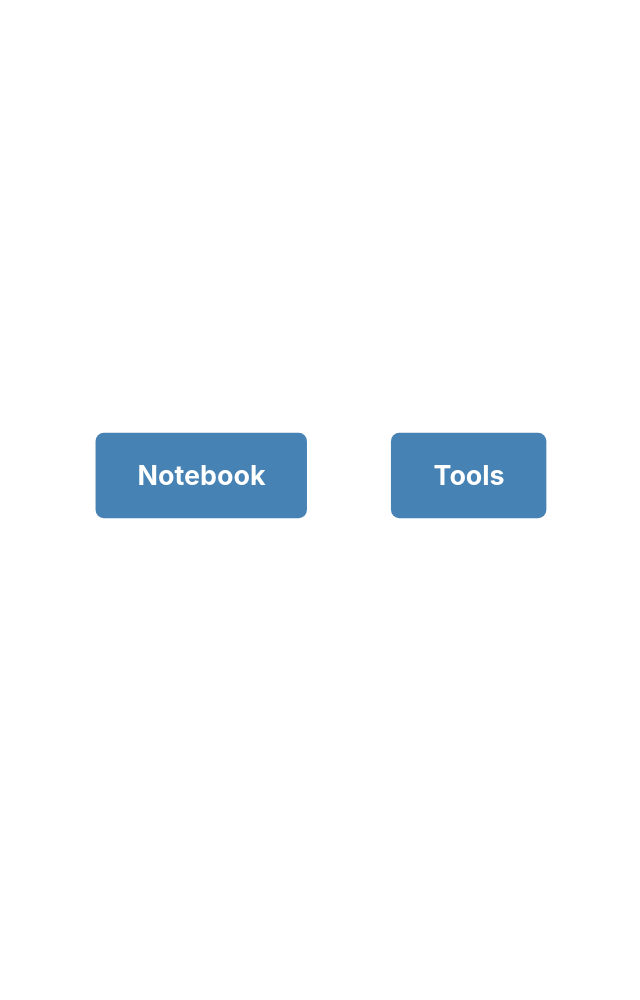
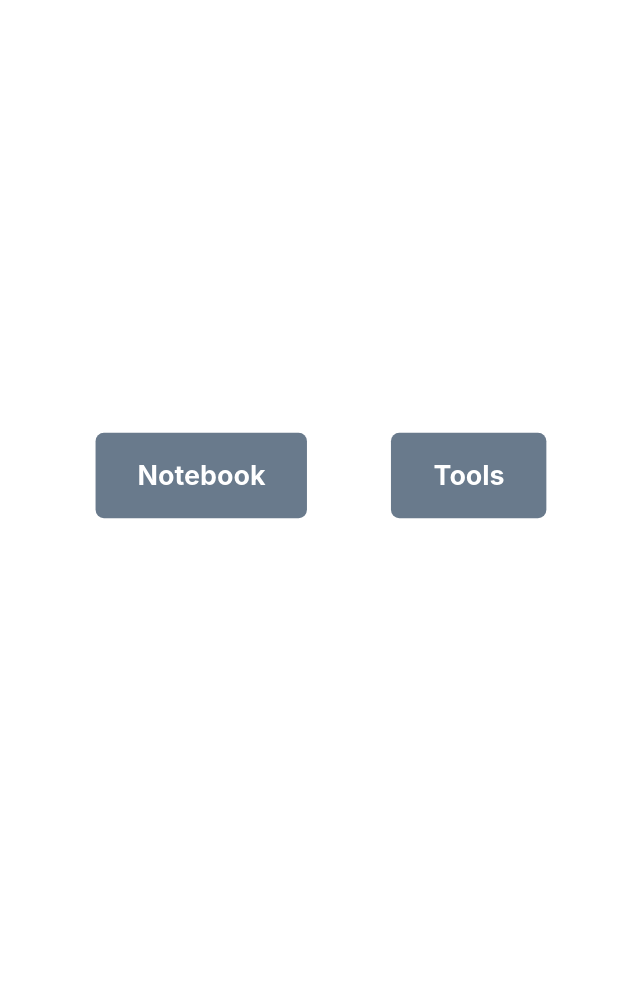
Before and after one commit to rosenj7/bubbamurphy.github.io, a Jekyll site: the page built from index.html, in a window 1280 px wide. Shown: the whole page, without its empty margins (319-959 px from the left). Built offline with Jekyll 4.4.1, drawn with Linux system fonts in a browser that asks for light colours.

Commit message:
Update default.html

```diff
--- a/_layouts/default.html
+++ b/_layouts/default.html
@@ -7,8 +7,8 @@
     <style>
         /* New Gunmetal Blue Color Variable */
     :root {
-        --gunmetal: #4682B4; /* Steel Blue for a softer, professional look */
-        --accent: #d35400; /* Orange for consistent highlighting */
+        --gunmetal: #697A8C; /* Steel Blue for a softer, professional look */
+        --accent: #95A6B8; /* Orange for consistent highlighting */
     }
 
     body {
```
